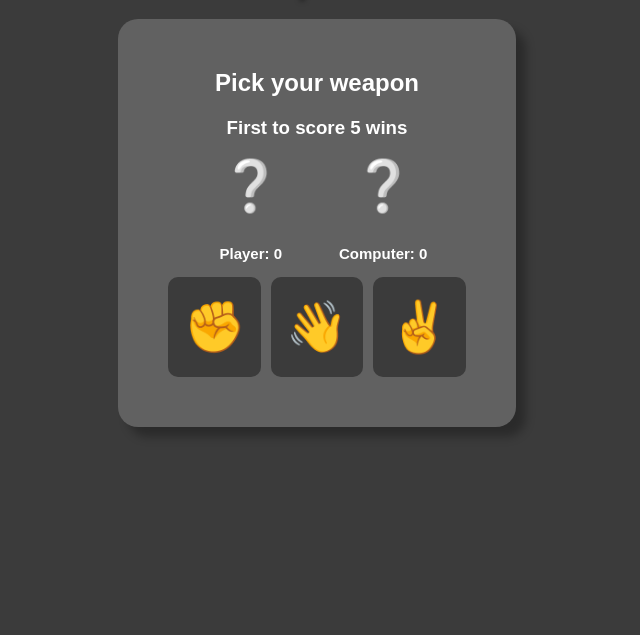
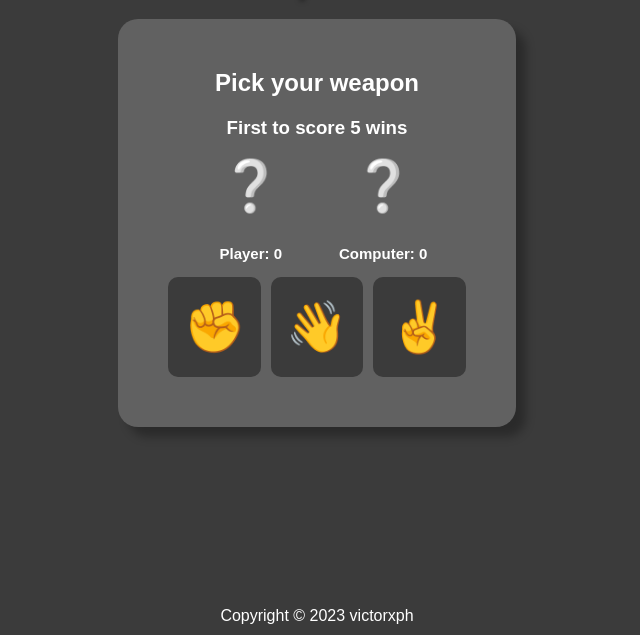
Before and after one commit to victorxph/odin-rock-paper-scissors, a plain HTML site: page index.html in a window 1280 px wide. Shown: the part 165-800 px from the top of the page, without its empty margins (323-963 px from the left). Drawn offline with Linux system fonts and the light colour scheme.

Commit message:
Add footer

```diff
--- a/index.html
+++ b/index.html
@@ -41,6 +41,15 @@
         </div>
     </div>
 
+    <footer>
+        Copyright ©
+        <script>
+          document.write(new Date().getFullYear())
+        </script>
+        <a href="https://github.com/victorxph" class="gitHubLink">victorxph</a>
+    </footer>
+
+
 </body>
 <script src="script.js"></script>
 </html>
--- a/style.css
+++ b/style.css
@@ -109,3 +109,19 @@ button.picks:hover{
     scale: 1.05;
 
 }
+
+footer{
+
+    position: fixed;
+    bottom: 0;
+    margin-bottom: 10px;
+    color: #fff;
+
+}
+
+a.gitHubLink, a.gitHubLink:visited{
+
+    text-decoration: none;
+    color: white;
+
+}
```
